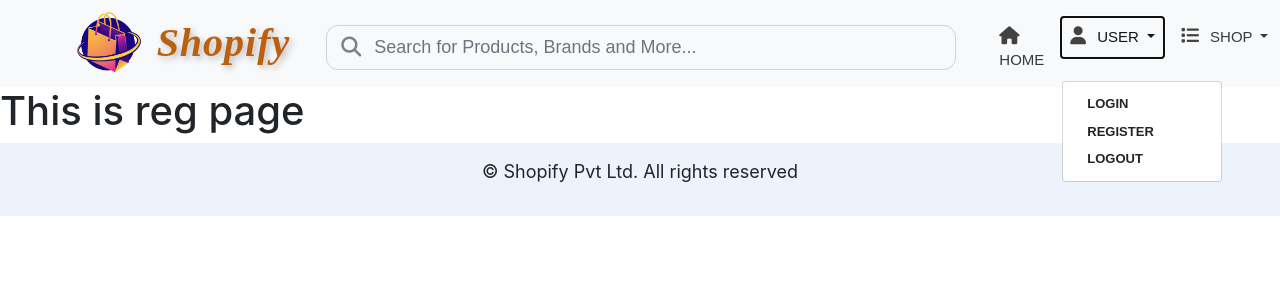
After one commit to Sneha-mv/Shopify, a Django app: template shopifyproject/templates/register.html in a window 1280 px wide, after a click on "USER"; the page is wider, and only the part inside the window is pictured. The commit adds this page. Shown: the top 300 px of that part. Run offline with Django 4.2, Linux system fonts and the light colour scheme; the template is opened without the code that fills it, so the values that code supplies are empty; some libraries are stand-ins or nearby versions; some web fonts are replaced.

Commit message:
login and register page created

```diff
--- a/shopifyproject/shopifyapp/urls.py
+++ b/shopifyproject/shopifyapp/urls.py
@@ -8,4 +8,6 @@ urlpatterns = [
     path('<slug:c_slug>/',views.index,name='category'),
     path('<slug:c_slug>/<slug:product_slug>/',views.proDetail,name='proDetail'),
     path('searchresult',views.SearchResult,name='SearchResult'),
+    path('login',views.login,name='login'),
+    path('register', views.register, name='register'),
 ]
--- a/shopifyproject/shopifyproject/settings.py
+++ b/shopifyproject/shopifyproject/settings.py
@@ -37,6 +37,7 @@ INSTALLED_APPS = [
     'django.contrib.contenttypes',
     'django.contrib.sessions',
     'django.contrib.messages',
+    'django_extensions',
     'django.contrib.staticfiles',
     'shopifyapp',
 ]
--- a/shopifyproject/templates/base.html
+++ b/shopifyproject/templates/base.html
@@ -37,8 +37,8 @@
                                 <i class="fa-solid fa-user"></i> USER
                             </a>
                             <ul class="dropdown-menu" aria-labelledby="homeDropdown">
-                                <li><a class="dropdown-item" href="">Login</a></li>
-                                <li><a class="dropdown-item" href="">Register</a></li>
+                                <li><a class="dropdown-item" href="{% url 'shopifyapp:login' %}">Login</a></li>
+                                <li><a class="dropdown-item" href="{% url 'shopifyapp:register' %}">Register</a></li>
                                 <li><a class="dropdown-item" href="">Logout</a></li>
                             </ul>
                         </li>
--- /dev/null
+++ b/shopifyproject/templates/register.html
@@ -0,0 +1,9 @@
+{% extends 'base.html' %}
+{% load static %}
+{% block title %}
+    Sign Up
+{% endblock %}
+{% block content %}
+<h1>This is reg page</h1>
+
+{% endblock %}
```
Also changed, not shown: shopifyproject/shopifyapp/views.py (+11 -2 lines), shopifyproject/templates/login.html (added, +11 -0 lines), shopifyproject/shopifyapp/migrations/0010_shopify_remove_cartitem_cart_remove_cartitem_product_and_more.py (added), shopifyproject/shopifyapp/models.py (line endings or trailing spaces).
